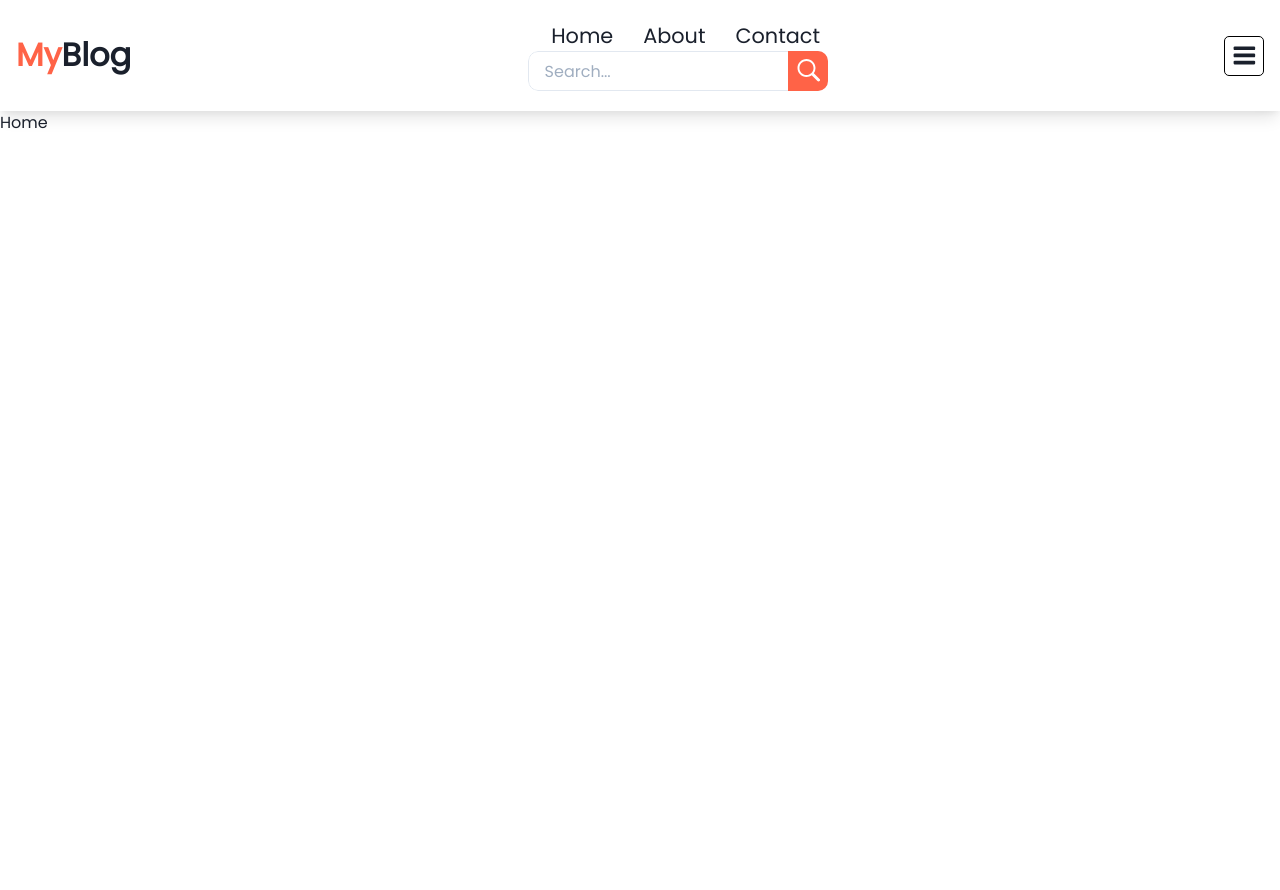
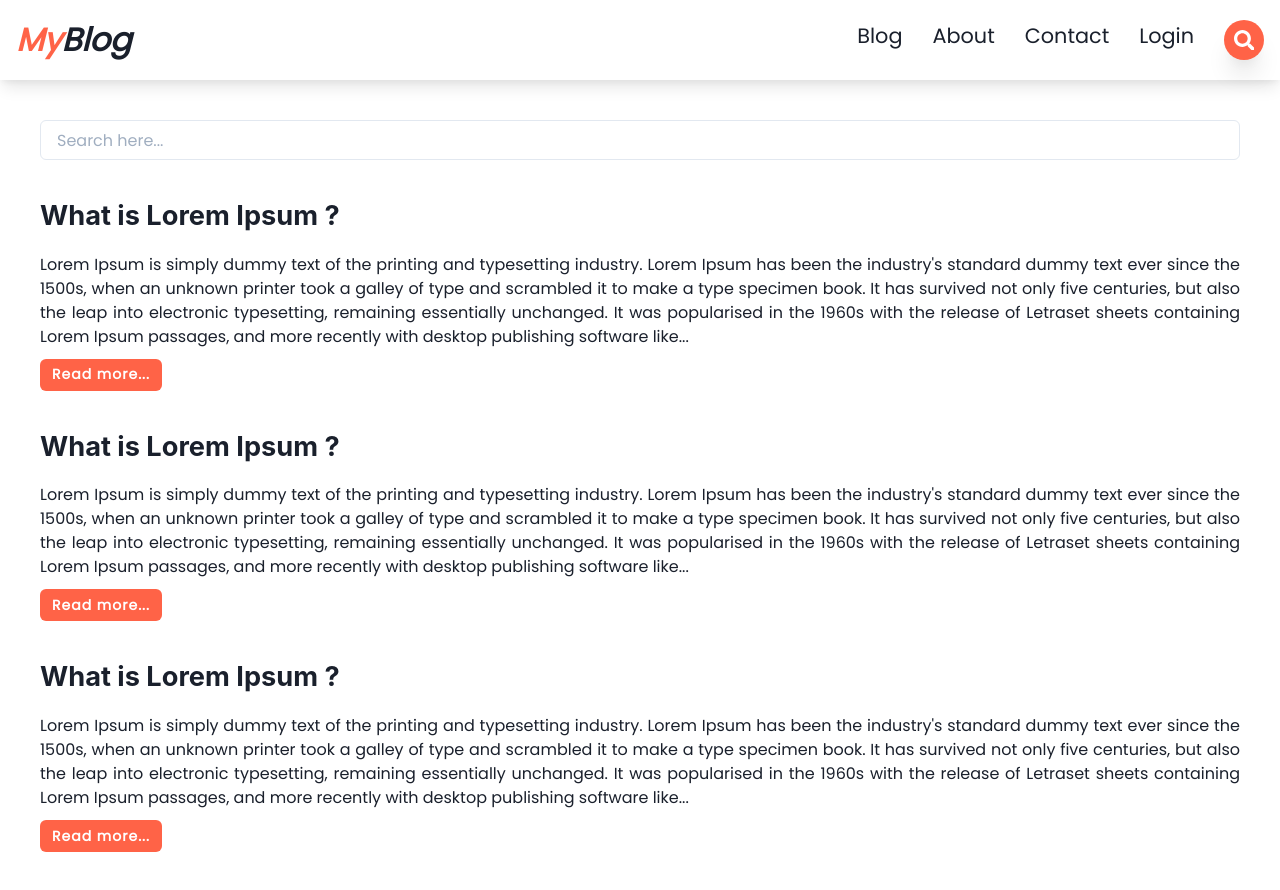
Before and after one commit to arshad-qadri/blog-nodejs-mongodb, a React (Create React App) app in the folder client/: page / in a window 1280 px wide. Shown: the top 890 px of the page. Before the commit the page ends 800 px from the top, so only its background shows below. Built offline with nearby package versions, Linux system fonts and the light colour scheme.

Commit message:
designed homepage

```diff
--- a/client/src/App.css
+++ b/client/src/App.css
@@ -1,4 +1,36 @@
 @import url("https://fonts.googleapis.com/css2?family=Poppins&display=swap");
 * {
   font-family: "Poppins", sans-serif;
+  /* transition: 1s; */
 }
+._hover:hover {
+  color: black !important;
+}
+
+@media only screen and (max-width: 767px) {
+  .menu {
+    display: none;
+    width: 100%;
+  }
+  .showMenu {
+    display: block;
+    flex-direction: column !important;
+    justify-content: flex-start !important;
+    align-items: flex-start !important;
+    transition: 1s;
+  }
+  .listItem {
+    margin-top: 10px;
+    padding-left: 0 !important;
+  }
+  .formControl {
+    width: 100% !important;
+  }
+  .css-fqgwgx {
+    width: 100%;
+    margin-top: 10px;
+  }
+  .btn {
+    display: none !important;
+  }
+}
--- a/client/src/components/Home.jsx
+++ b/client/src/components/Home.jsx
@@ -1,10 +1,115 @@
+import {
+  Box,
+  Container,
+  Heading,
+  Text,
+  FormControl,
+  Button,
+  Input,
+} from "@chakra-ui/react";
 import React from "react";
 
 const Home = () => {
+  // console.log(history);
   return (
-    <div>
-      <h1>Home</h1>
-    </div>
+    <>
+      <Box bg="gray.100">
+        <Container
+          bg="white"
+          maxW="container.xl"
+          p={{ lg: "40px", md: "40px", sm: "20px" }}
+        >
+          <Box minH="91.6vh">
+            <FormControl>
+              <Input type="text" placeholder="Search here..." />
+            </FormControl>
+            <Box paddingTop="40px">
+              <Heading as="h4" fontSize="1.7rem">
+                What is Lorem Ipsum ?
+              </Heading>
+              <Text marginTop="20px" textAlign="justify">
+                Lorem Ipsum is simply dummy text of the printing and typesetting
+                industry. Lorem Ipsum has been the industry's standard dummy
+                text ever since the 1500s, when an unknown printer took a galley
+                of type and scrambled it to make a type specimen book. It has
+                survived not only five centuries, but also the leap into
+                electronic typesetting, remaining essentially unchanged. It was
+                popularised in the 1960s with the release of Letraset sheets
+                containing Lorem Ipsum passages, and more recently with desktop
+                publishing software like... <br />
+                <Button
+                  colorScheme="white"
+                  bg="tomato"
+                  color="#fff"
+                  size="sm"
+                  mt="10px"
+                  letterSpacing="1px"
+                  className="_hover"
+                >
+                  Read more...
+                </Button>
+              </Text>
+            </Box>
+            <Box paddingTop="40px">
+              <Heading as="h4" fontSize="1.7rem">
+                What is Lorem Ipsum ?
+              </Heading>
+              <Text marginTop="20px" textAlign="justify">
+                Lorem Ipsum is simply dummy text of the printing and typesetting
+                industry. Lorem Ipsum has been the industry's standard dummy
+                text ever since the 1500s, when an unknown printer took a galley
+                of type and scrambled it to make a type specimen book. It has
+                survived not only five centuries, but also the leap into
+                electronic typesetting, remaining essentially unchanged. It was
+                popularised in the 1960s with the release of Letraset sheets
+                containing Lorem Ipsum passages, and more recently with desktop
+                publishing software like...
+                <br />
+                <Button
+                  colorScheme="white"
+                  bg="tomato"
+                  color="#fff"
+                  size="sm"
+                  mt="10px"
+                  letterSpacing="1px"
+                  className="_hover"
+                >
+                  Read more...
+                </Button>
+              </Text>
+            </Box>
+            <Box paddingTop="40px">
+              <Heading as="h4" fontSize="1.7rem">
+                What is Lorem Ipsum ?
+              </Heading>
+              <Text marginTop="20px" textAlign="justify">
+                Lorem Ipsum is simply dummy text of the printing and typesetting
+                industry. Lorem Ipsum has been the industry's standard dummy
+                text ever since the 1500s, when an unknown printer took a galley
+                of type and scrambled it to make a type specimen book. It has
+                survived not only five centuries, but also the leap into
+                electronic typesetting, remaining essentially unchanged. It was
+                popularised in the 1960s with the release of Letraset sheets
+                containing Lorem Ipsum passages, and more recently with desktop
+                publishing software like...
+                <br />
+                <Button
+                  colorScheme="white"
+                  bg="tomato"
+                  color="#fff"
+                  size="sm"
+                  mt="10px"
+                  letterSpacing="1px"
+                  className="_hover"
+                >
+                  Read more...
+                </Button>
+              </Text>
+            </Box>
+          </Box>
+        </Container>
+      </Box>
+    </>
   );
 };
 
--- a/client/src/components/Navbar.jsx
+++ b/client/src/components/Navbar.jsx
@@ -8,51 +8,119 @@ import {
   FormControl,
   Input,
   Center,
-  Text,
 } from "@chakra-ui/react";
-import React from "react";
+import React, { useState } from "react";
 import { NavLink } from "react-router-dom";
 import { GoSearch, GoThreeBars } from "react-icons/go";
+import { FaSearch } from "react-icons/fa";
+const Navbar = () => {
+  const [show, setShow] = useState("");
 
-const Navbar = () => {
+  const handleShowMenu = () => {
+    show ? setShow("") : setShow("showMenu");
+  };
   return (
     <>
-      <Box w="100%" py="5" bg="white" boxShadow="lg">
+      <Box w="100%" py="5" bg="white" boxShadow="lg" position="relative">
         <Container maxW="container.xl">
-          <Flex justifyContent="space-between" alignItems="center">
-            <Heading as="h6" fontSize="2rem">
+          <Flex
+            justifyContent={{ lg: "space-between", md: "space-between" }}
+            alignItems={{ lg: "center", md: "center" }}
+            className={` flex-480 ${show}`}
+          >
+            <Heading as="h6" fontSize="2rem" fontStyle="italic">
               <span style={{ color: "tomato" }}>My</span>
               <span>Blog</span>
             </Heading>
 
+            <div className={`menu ${show}`}>
+              <div
+                style={{
+                  display: "flex",
+                  alignItems: "center",
+                  justifyContent: "center",
+                  columnGap: "20px",
+                }}
+                className={`${show}`}
+              >
+                <UnorderedList listStyleType="none" marginLeft="0">
                   <Flex
-              justifyContent="center"
-              display={{ lg: "block", md: "block", sm: "none" }}
+                    w="100%"
+                    // justifyContent={{ lg: "center", md: "center" }}
+                    // alignItems={{
+                    //   lg: "center",
+                    //   md: "center",
+                    // }}
+                    style={{ columnGap: "30px" }}
+                    className={`menu ${show}`}
                   >
-              <UnorderedList listStyleType="none">
-                <Flex
-                  justifyContent="center"
-                  alignItems="center"
-                  style={{ columnGap: "30px" }}
+                    <ListItem
+                      fontSize="1.3rem"
+                      fontWeight="500"
+                      className="listItem"
                     >
-                  <ListItem fontSize="1.3rem" fontWeight="500">
-                    <NavLink to="/">Home</NavLink>
+                      <NavLink to="/">Blog</NavLink>
                     </ListItem>
-                  <ListItem fontSize="1.3rem" fontWeight="500">
+                    <ListItem
+                      fontSize="1.3rem"
+                      fontWeight="500"
+                      className="listItem"
+                    >
                       <NavLink to="/about">About</NavLink>
                     </ListItem>
-                  <ListItem fontSize="1.3rem" fontWeight="500">
+                    <ListItem
+                      fontSize="1.3rem"
+                      fontWeight="500"
+                      className="listItem"
+                    >
                       <NavLink to="/contact">Contact</NavLink>
+                    </ListItem>
+                    <ListItem
+                      fontSize="1.3rem"
+                      fontWeight="500"
+                      className="listItem"
+                    >
+                      <NavLink to="/contact">Login</NavLink>
+                    </ListItem>
+                    <ListItem
+                      fontSize="1.3rem"
+                      fontWeight="500"
+                      className="listItem"
+                    >
+                      <Box display={{ lg: "block", md: "block", sm: "none" }}>
+                        <Box
+                          bg="tomato"
+                          color="white"
+                          // colorScheme="tomato"
+                          className="btn"
+                          borderRadius="50%"
+                          w="40px"
+                          h="40px"
+                          shadow="xl"
+                          style={{
+                            display: "flex",
+                            justifyContent: "center",
+                            alignItems: "center",
+                          }}
+                        >
+                          <FaSearch />
+                        </Box>
+                      </Box>
                     </ListItem>
                   </Flex>
                 </UnorderedList>
-              <Box>
+                <Box
+                  display={{ lg: "none", md: "none", sm: "block" }}
+                  // w={{ lg: "250px", md: "250px", sm: "100%" }}
+                  width="100%"
+                  mt="10px"
+                >
                   <FormControl
-                  w="300px"
                     h="40px"
                     position="relative"
                     borderRadius="10px"
                     overflow="hidden"
+                    className="formControl"
                   >
                     <Input
                       type="text"
@@ -78,22 +146,31 @@ const Navbar = () => {
                     </Flex>
                   </FormControl>
                 </Box>
-            </Flex>
-
+              </div>
+            </div>
             {/* ===================== toggler ===== */}
-            <Flex
+            <Box
+              display={{ lg: "none", md: "none", sm: "block" }}
+              onClick={handleShowMenu}
+              position="absolute"
+              right="20px"
+            >
+              <Box
                 w="40px"
                 h="40px"
-              //   bg="gray"
-              justifyContent="center"
-              alignItems="center"
                 fontSize="1.8rem"
                 borderRadius="5px"
                 border="solid black"
                 borderWidth="1px"
+                style={{
+                  display: "flex",
+                  justifyContent: "center",
+                  alignItems: "center",
+                }}
               >
                 <GoThreeBars />
-            </Flex>
+              </Box>
+            </Box>
           </Flex>
         </Container>
       </Box>
```
Lines whose indentation alone changed are shown as unchanged.
